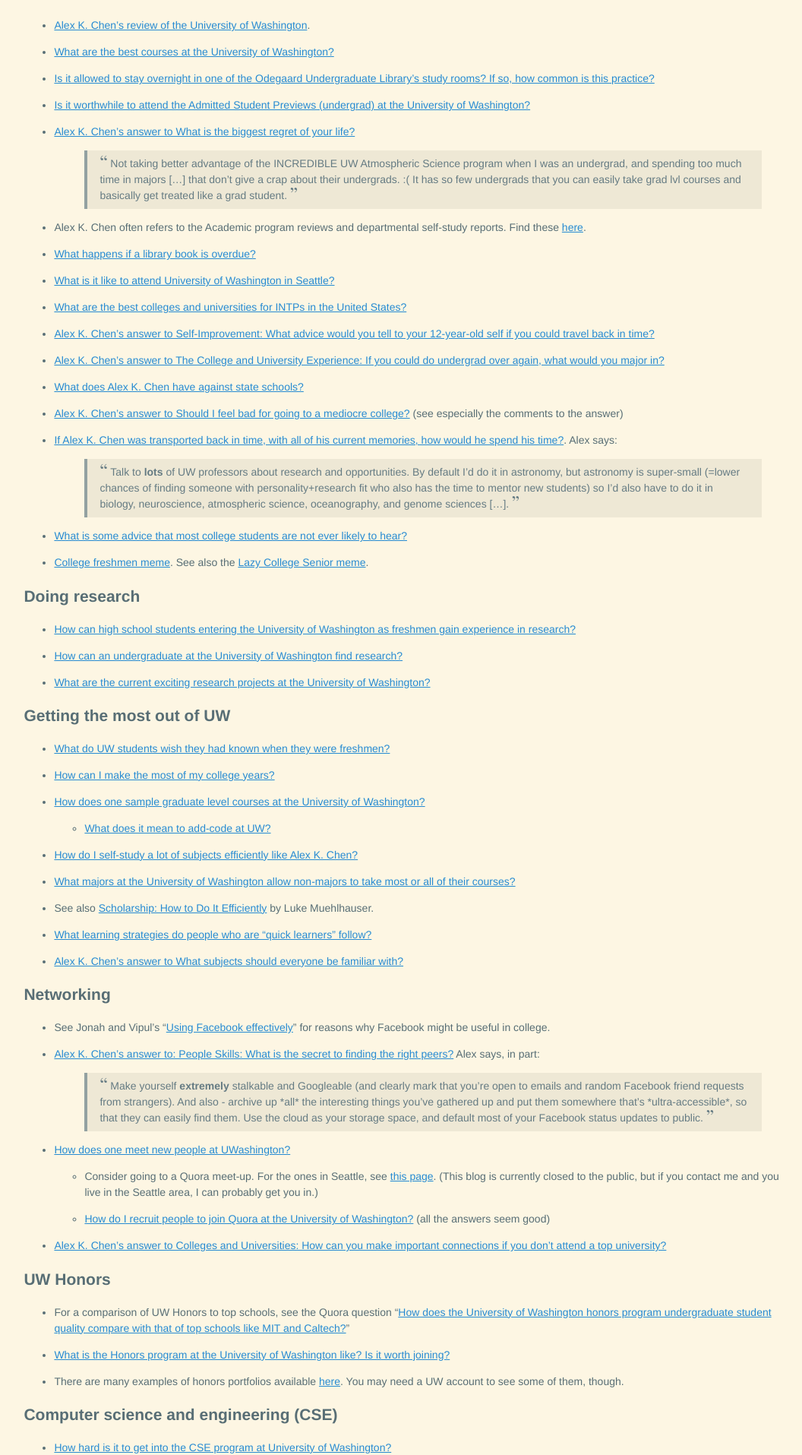
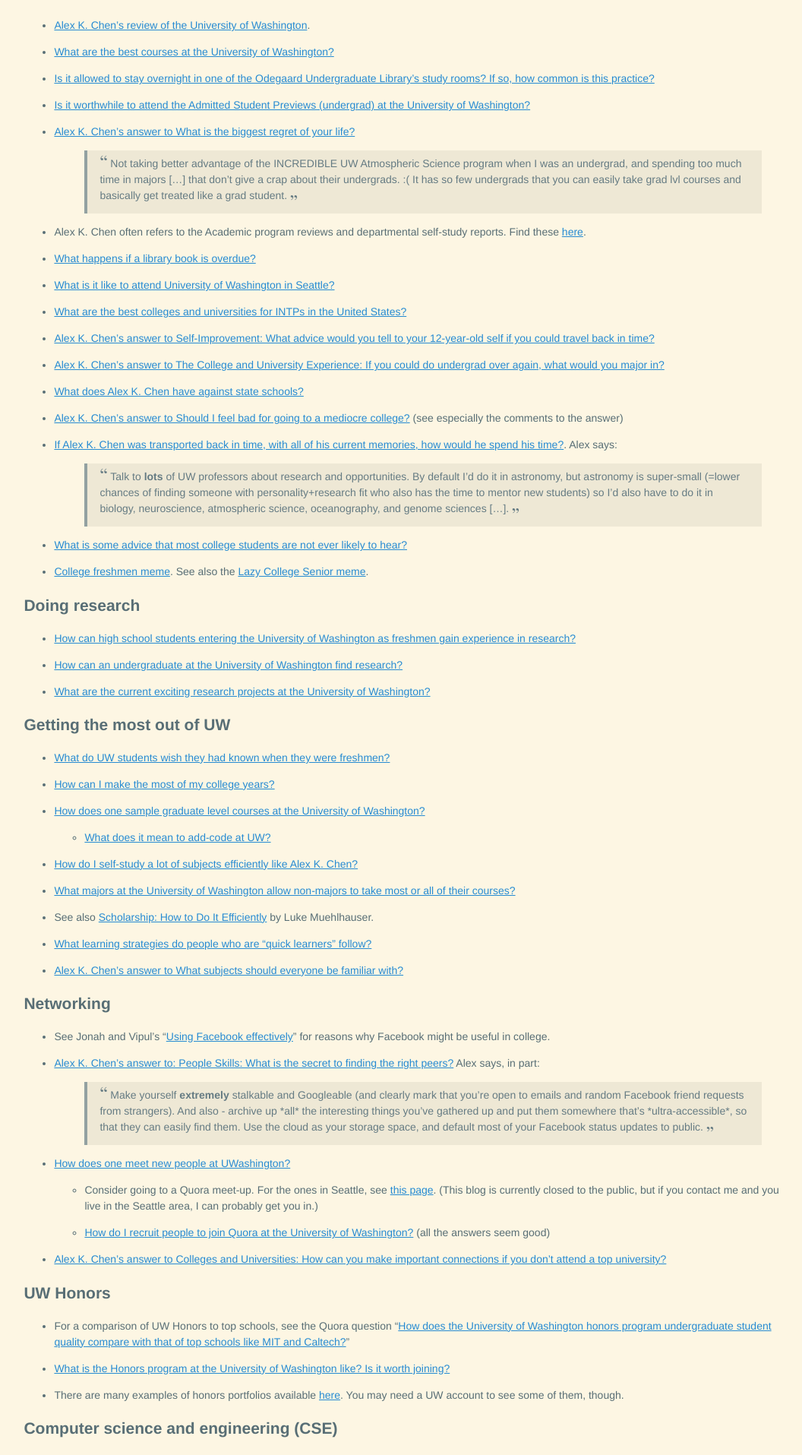
Before and after one commit to riceissa/riceissa.github.io, a Jekyll site: the page built from uw/resources.md, in a window 1280 px wide. Shown: the part 338-2253 px from the top of the page at 76% size, without its empty margins (103-1159 px from the left). Built offline with Jekyll 4.4.1, drawn with Linux system fonts in a browser that asks for light colours; Markdown is read by kramdown in place of the engine named in the settings.

Commit message:
move close-quote on blockquotes down

```diff
--- a/css/minimal.css
+++ b/css/minimal.css
@@ -44,11 +44,16 @@ blockquote {
 blockquote:before, blockquote:after {
     font-size: 25px;
     line-height: 14px;
-    vertical-align: -2px;
     font-family: FreeSerif, 'Times New Roman', serif;
 }
-blockquote:before { content: open-quote; }
-blockquote:after { content: close-quote; }
+blockquote:before {
+    content: open-quote;
+    vertical-align: -2px;
+}
+blockquote:after {
+    content: close-quote;
+    vertical-align: -12px;
+}
 blockquote p { display: inline; }
 
 code {
```
